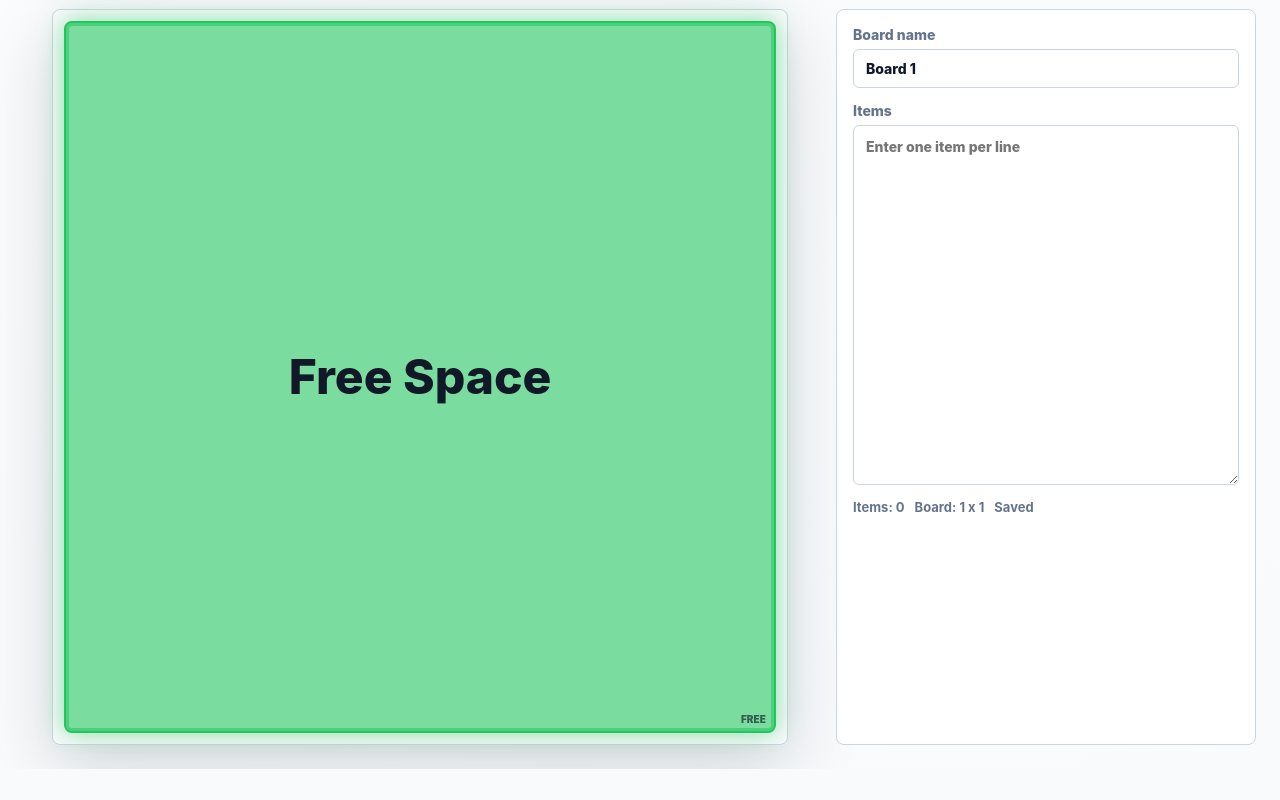
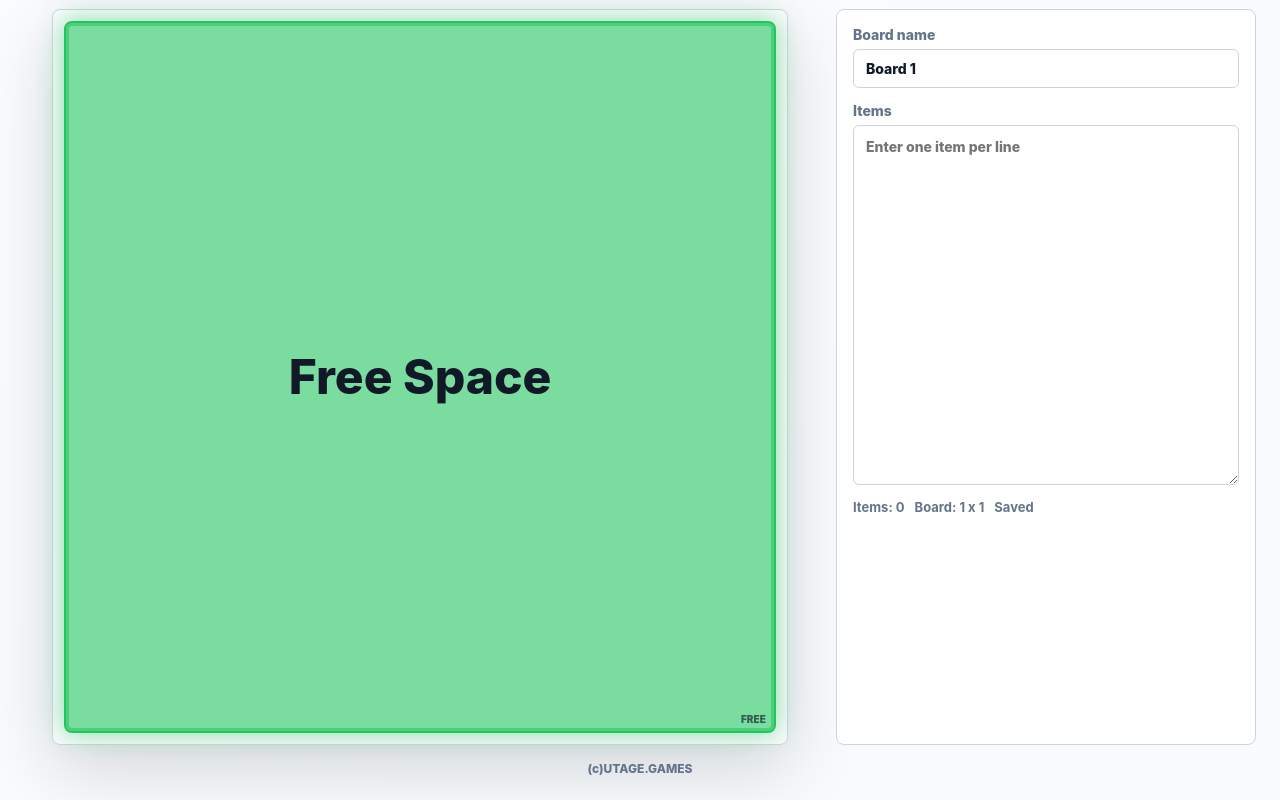
Before and after one commit to utagestudio/bingo, a React (Vite) app: page / in a window 1280 px wide. Shown: the part 191-991 px from the top of the page. Before the commit the page ends 960 px from the top, so only its background shows below. Built offline with nearby package versions, Linux system fonts and the light colour scheme.

Commit message:
Add copyright footer
画面下部に(c)UTAGE.GAMESのコピーライト表記を追加しました。https://utage.games/ へのリンクとして実装し、編集モードと表示モードのどちらでも控えめに表示されるようスタイルを整えています。

```diff
--- a/src/App.tsx
+++ b/src/App.tsx
@@ -3,6 +3,7 @@ import { BingoBoard } from "./components/BingoBoard/BingoBoard";
 import { BoardSwitcher } from "./components/BoardSwitcher/BoardSwitcher";
 import { DisplayShell } from "./components/DisplayShell/DisplayShell";
 import { EditorPanel } from "./components/EditorPanel/EditorPanel";
+import { Footer } from "./components/Footer/Footer";
 import { Toolbar } from "./components/Toolbar/Toolbar";
 import { createTranslator } from "./lib/i18n";
 import { getCellVisualStatuses, getLineStatuses } from "./lib/lineStatus";
@@ -113,6 +114,7 @@ export function App() {
             />
           ) : null}
         </div>
+        <Footer />
       </div>
     </DisplayShell>
   );
--- /dev/null
+++ b/src/components/Footer/Footer.tsx
@@ -0,0 +1,9 @@
+export function Footer() {
+  return (
+    <footer className="site-footer">
+      <a href="https://utage.games/" target="_blank" rel="noreferrer">
+        (c)UTAGE.GAMES
+      </a>
+    </footer>
+  );
+}
--- a/src/styles.css
+++ b/src/styles.css
@@ -377,6 +377,28 @@ input:disabled {
   box-shadow: 0 12px 32px rgb(15 23 42 / 0.18);
 }
 
+.site-footer {
+  width: min(100%, 1400px);
+  margin: 16px auto 0;
+  color: var(--muted-text);
+  font-size: 12px;
+  font-weight: 800;
+  text-align: center;
+}
+
+.site-footer a {
+  color: inherit;
+  text-decoration: none;
+}
+
+.site-footer a:hover {
+  text-decoration: underline;
+}
+
+.app-shell[data-edit-mode="false"] .site-footer {
+  margin-top: 12px;
+}
+
 @media (max-width: 920px) {
   .app-header {
     align-items: stretch;
```
